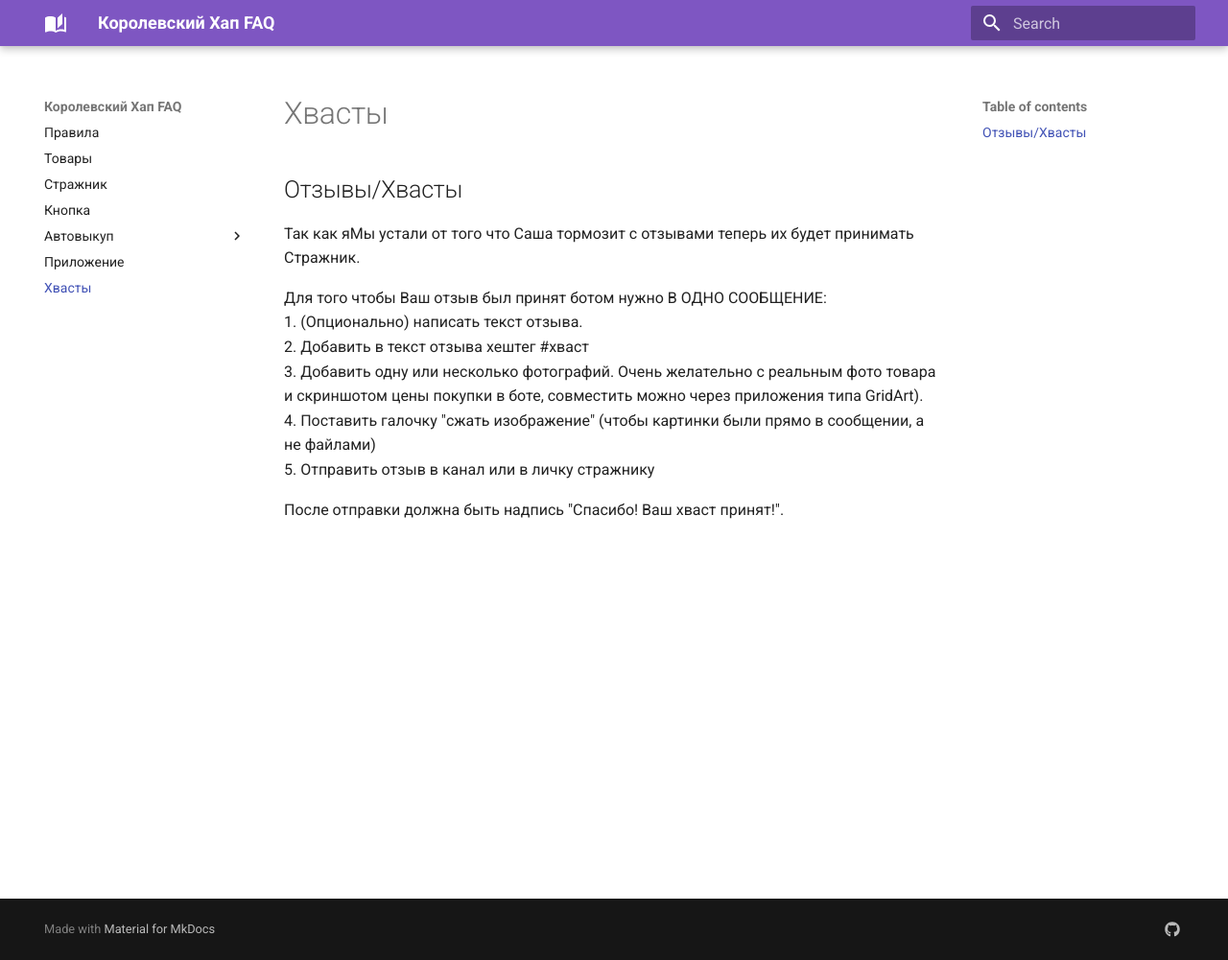
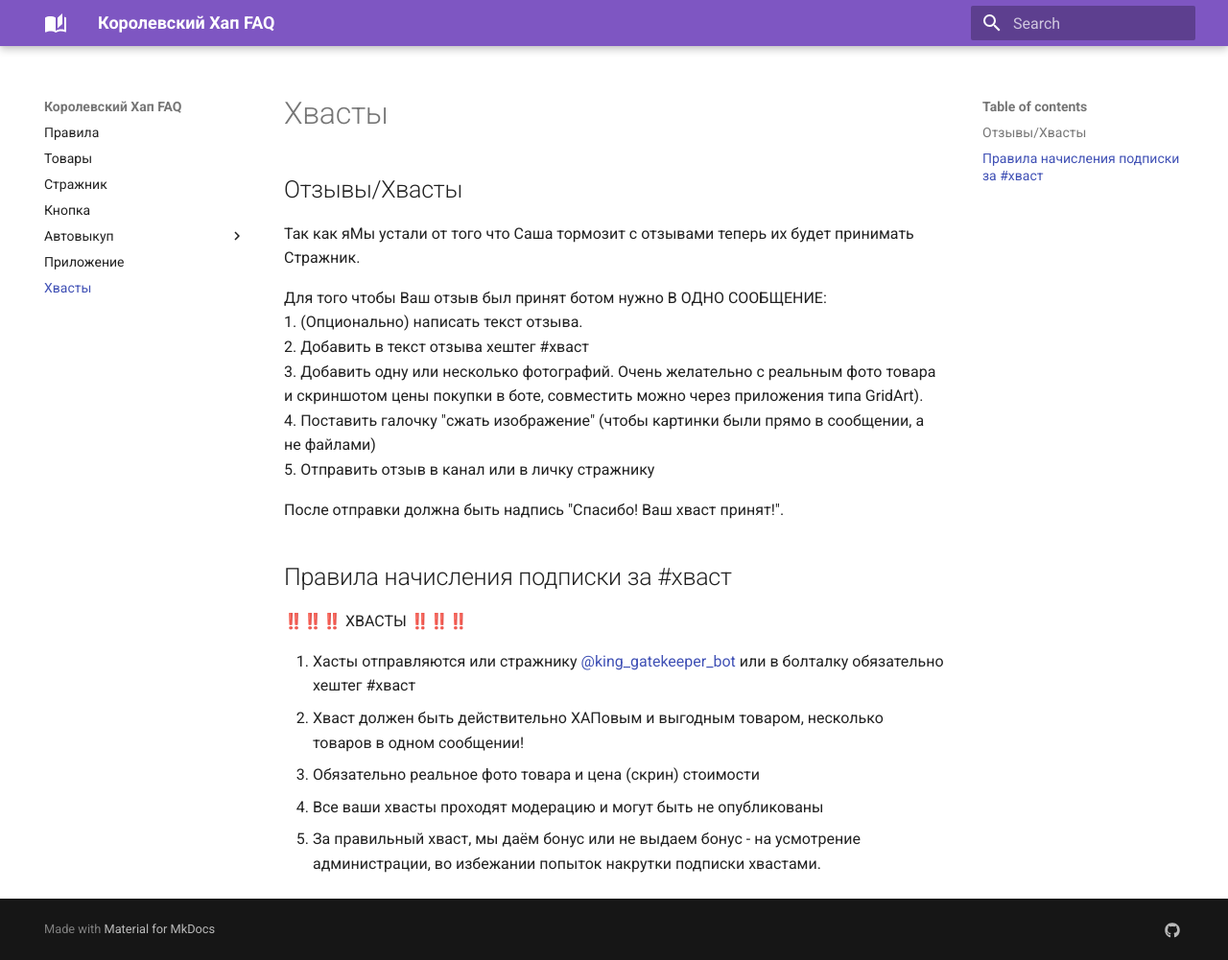
Before and after one commit to korolevskiyhap/faq, an MkDocs documentation site: the page built from docs/review.md, in a window 1280 px wide and 1001 px high. Shown: the whole window at 96% size. Built offline with MkDocs 1.6.1 and Material for MkDocs 9.7.7, drawn with Linux system fonts in a browser that asks for light colours.

Commit message:
Update review.md

```diff
--- a/docs/review.md
+++ b/docs/review.md
@@ -9,3 +9,12 @@
  5. Отправить отзыв в канал или в личку стражнику
 
 После отправки должна быть надпись "Спасибо! Ваш хваст принят!".
+
+## Правила начисления подписки за #хваст
+‼️‼️‼️ ХВАСТЫ ‼️‼️‼️
+
+1. Хасты отправляются или стражнику @king_gatekeeper_bot или в болталку обязательно хештег #хваст
+2. Хваст должен быть действительно ХАПовым и выгодным товаром, несколько товаров в одном сообщении!
+3. Обязательно реальное фото товара и цена (скрин) стоимости
+4. Все ваши хвасты проходят модерацию и могут быть не опубликованы
+5. За правильный хваст, мы даём бонус или не выдаем бонус - на усмотрение администрации, во избежании попыток накрутки подписки хвастами.
```
